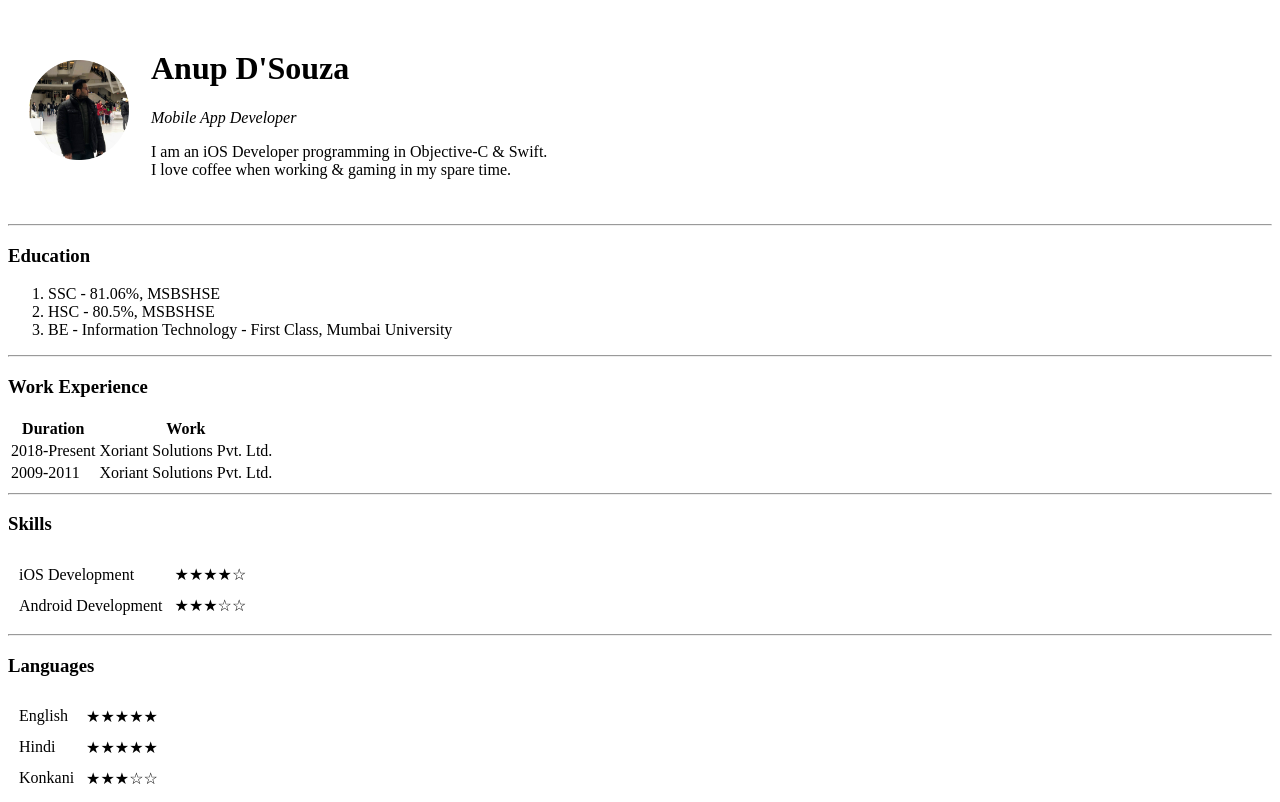
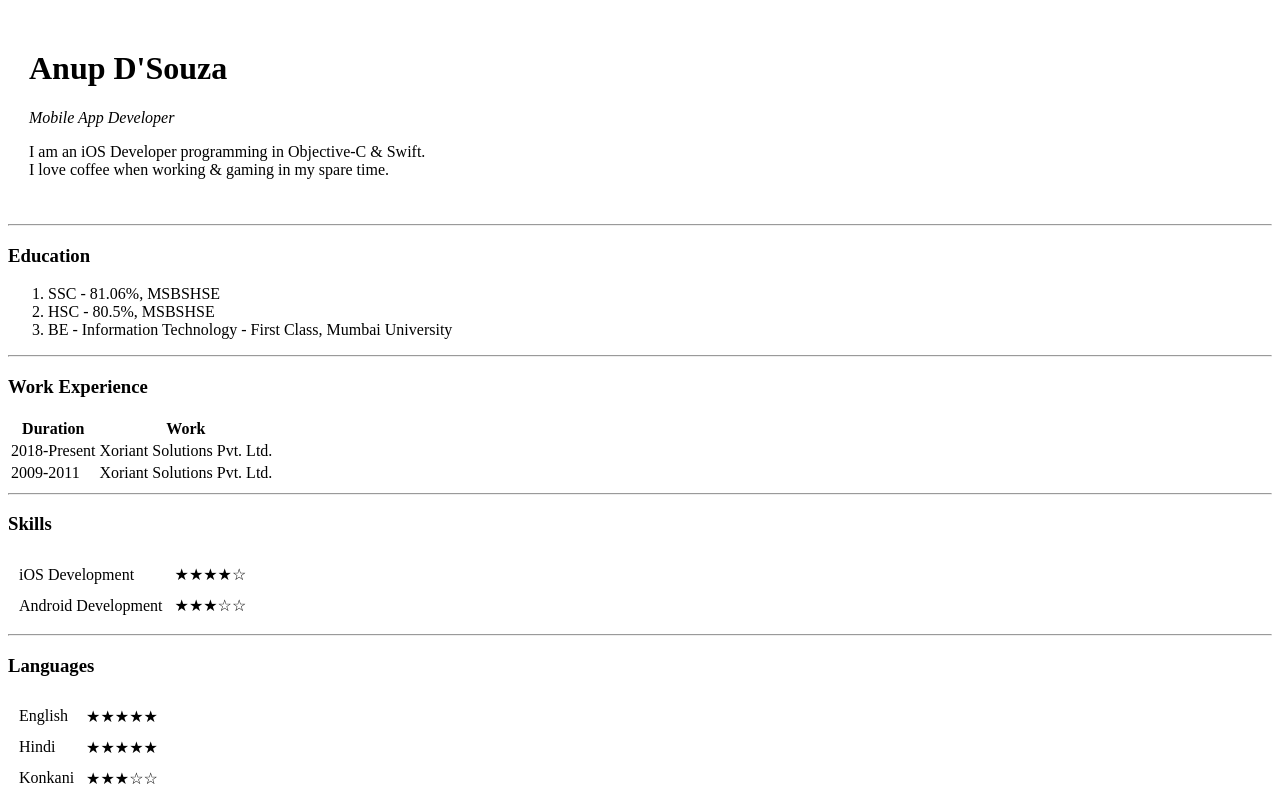
Before and after one commit to dsouzaak/cv, a plain HTML site: page index.html in a window 1280 px wide. Shown: the top 802 px of the page. Drawn offline with Linux system fonts and the light colour scheme.

Commit message:
Temporarily remove profile image

```diff
--- a/index.html
+++ b/index.html
@@ -4,11 +4,9 @@
   <meta charset="utf-8">
   <title>Anup D'Souza</title>
 </head>
-
 <body>
   <table cellspacing="20">
     <tr>
-      <td><img src="images/profile.png" width="100" height="100" alt="anup d'souza profile picture"></td>
       <td>
         <h1>Anup D'Souza</h1>
         <p><em>Mobile App Developer</em></p>
@@ -89,5 +87,4 @@
     <li><a href="mailto:anupdsouza@gmail.com?subject=Hi!">Email me</a></li>
   </ul>
 </body>
-
 </html>
```
